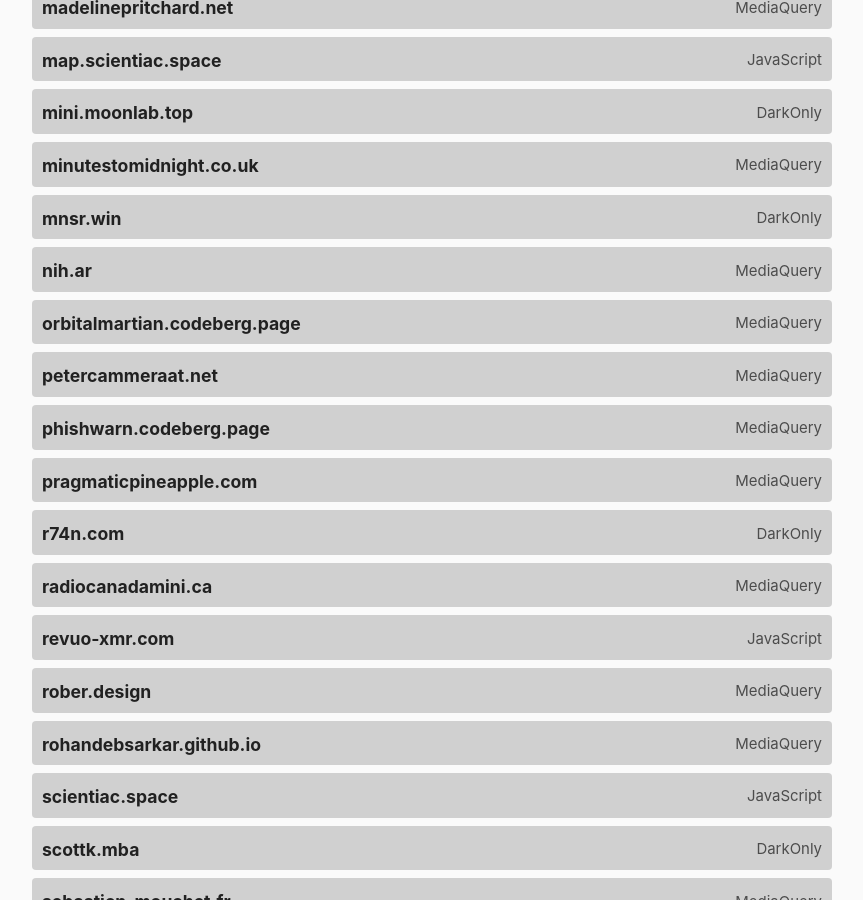
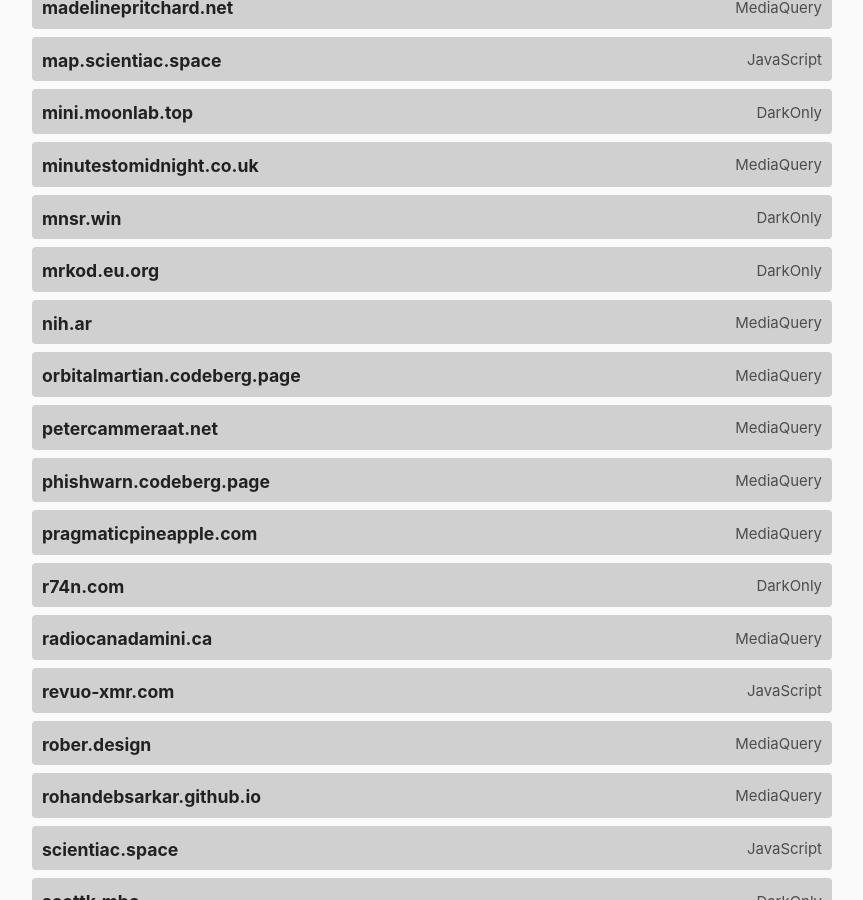
Before and after one commit to garritfra/darktheme.club, a Jekyll site: the page built from index.md, in a window 1280 px wide and 900 px high, scrolled down 4846 px. Shown: the whole window, without its empty margins (208-1071 px from the left). Built offline with Jekyll 4.4.1, drawn with Linux system fonts in a browser that asks for light colours.

Commit message:
Update sites.yml

```diff
--- a/_data/sites.yml
+++ b/_data/sites.yml
@@ -627,3 +627,8 @@
   url: https://zwbetz.com/
   method: javascript
   last_checked: 2024-02-27
+
+- domain: mrkod.eu.org
+  url: https://mrkod.eu.org/
+  method: darkonly
+  last_checked: 2024-07-17
```
